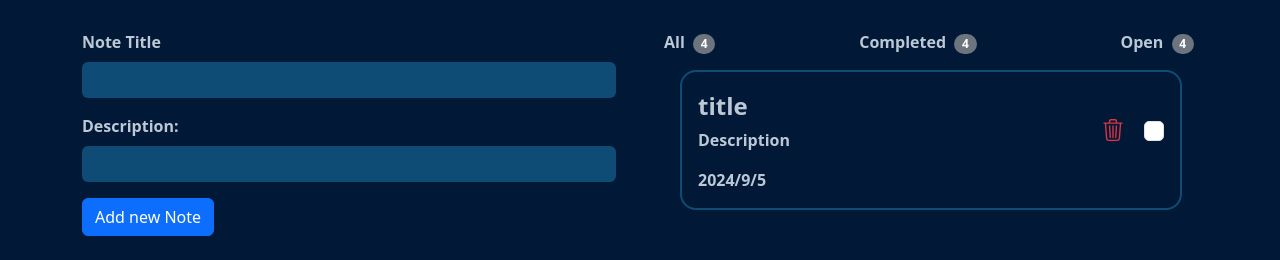
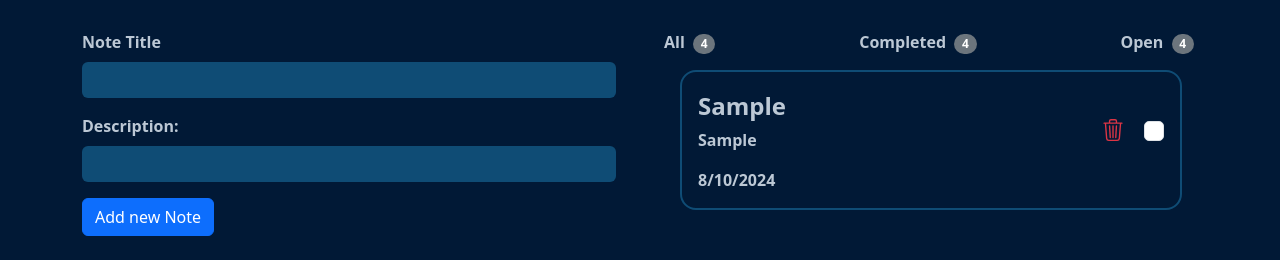
Before and after one commit to MohammadrezaNadirkhanloo/Not-App, a React (Vite) app: page / in a window 1280 px wide. Both pictures are taken after typing "Sample", "Sample" into the empty fields and a click on the button "Add new Note". Shown: the part 131-391 px from the top of the page. Built offline with nearby package versions, Linux system fonts and the light colour scheme.

Commit message:
Feat : add item

```diff
--- a/src/App.jsx
+++ b/src/App.jsx
@@ -32,7 +32,7 @@ function App() {
           <AddNewNoteForm onAddNote={handleAddNote} />
         </div>
         <div className="col-12 col-lg-6">
-          <NoteList />
+          <NoteList nots={listNote} />
         </div>
       </div>
     </>
--- a/src/components/NoteList.jsx
+++ b/src/components/NoteList.jsx
@@ -1,4 +1,4 @@
-function NoteList() {
+function NoteList({ nots }) {
   return (
     <div>
       <div className="d-flex justify-content-between">
@@ -15,12 +15,25 @@ function NoteList() {
           <span className="badge text-bg-secondary mx-1 rounded-pill">4</span>
         </p>
       </div>
+      <div>
+        {nots.map((item) => (
+          <ItemNote key={item} note={item} />
+        ))}
+      </div>
+    </div>
+  );
+}
+
+export default NoteList;
+
+function ItemNote({ note }) {
+  return (
     <div className="mx-3 border border-2 rounded-4 border_color p-3">
       <div className="d-flex justify-content-between">
         <div className="d-flex flex-column">
-            <p className="fw-bold fs-4 text_color mb-1">title</p>
+          <p className="fw-bold fs-4 text_color mb-1">{note.title}</p>
           <p className="fw-semibold fs-6 text_color Description">
-              Description{" "}
+            {note.description}{" "}
           </p>
         </div>
         <div className="d-flex align-items-center gap-2">
@@ -44,11 +57,10 @@ function NoteList() {
         </div>
       </div>
       <div>
-          <p className="text_color fw-bold m-0">2024/9/5</p>
-        </div>
+        <p className="text_color fw-bold m-0">
+          {new Date(note.createDate).toLocaleDateString("en-US")}
+        </p>
       </div>
     </div>
   );
 }
-
-export default NoteList;
```
Lines whose indentation alone changed are shown as unchanged.
